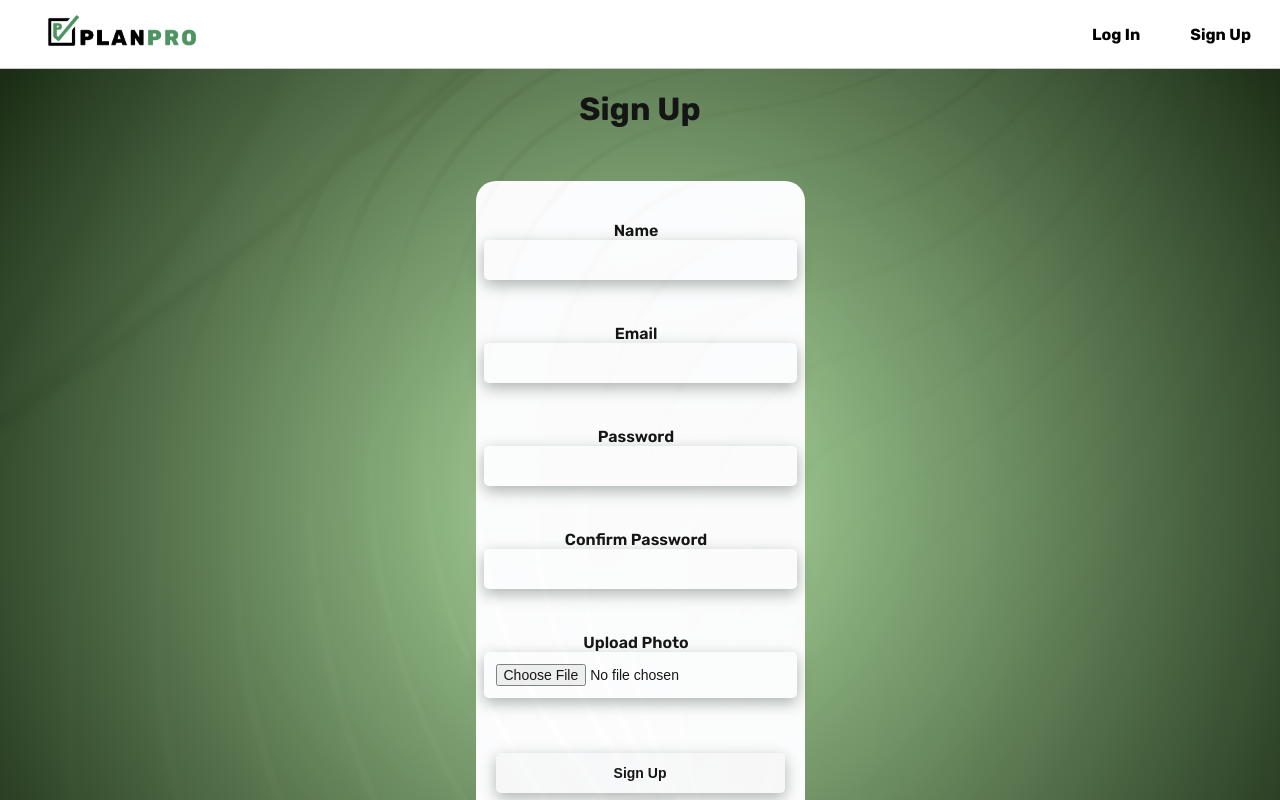
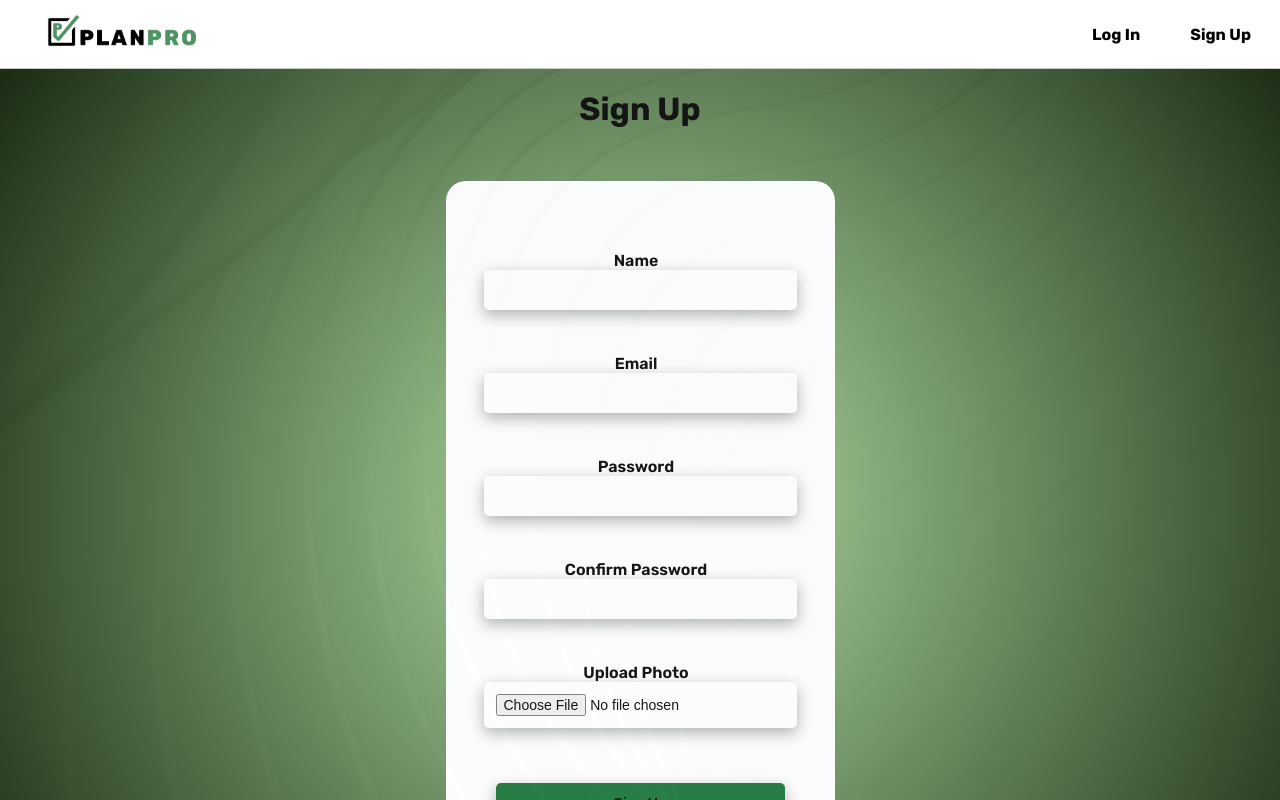
Before and after one commit to aafrieso/PlanPro-front-end, a React (Create React App) app: page /signup in a window 1280 px wide. Shown: the top 800 px of the page. Built offline with nearby package versions, Linux system fonts and the light colour scheme; no server answers.

Commit message:
updtae profile css again

```diff
--- a/src/pages/MyProfile/MyProfile.jsx
+++ b/src/pages/MyProfile/MyProfile.jsx
@@ -30,21 +30,21 @@ const MyProfile = () => {
 
   return (
     <main className={styles.container}>
-      <section className={styles.welcome}>
+      <section>
         <img src={profile.photo} alt="" />
         <h1>Welcome, {profile.name}</h1>
         <form
           // onSubmit={handleSubmit}
           className={styles.form}
         >
-          <h3 className={styles.list}>
+          <h3>
             Create goal list
           </h3>
           <input type="text" />
           <button> submit </button>
         </form>
         <ul>
-          <h2 className={styles.goal}>
+          <h2>
             My Goal Lists
           </h2 >
           {profile.goals.map(goal => (
--- a/src/pages/MyProfile/MyProfile.module.css
+++ b/src/pages/MyProfile/MyProfile.module.css
@@ -18,6 +18,7 @@
   width: 220px;
   height: 220px;
   object-fit: cover;
+  margin-top: 80px;
   margin-left: 12px;
   border-radius: 50%;
   border: 3px solid #ffffff;
@@ -25,17 +26,18 @@
 }
 
 .container button {
-  color: rgb(0, 0, 0);
+  color: rgb(255, 255, 255);
   font-weight: 600;
-  margin: 11px 0px 0px 0px;
-  width: 45%;
+  padding: 5px;
+  margin-left: 20px;
+  width: 10%;
+  border: none;
 }
 
+
 form {
-  display: flex;
-  flex-direction: column;
   background-color: rgb(255, 255, 255);
-  padding: 20px;
+  padding: 50px;
   border-radius: 20px;
   color: black;
   align-items: center;
@@ -43,11 +45,12 @@ form {
 
 .container h1 {
   margin-left: 20px;
+  margin-top: 20px;
 }
+
 
 .container {
   display: flex;
-  align-items: center;
   overflow: hidden;
   flex-direction: column;
   color: #000000;
@@ -55,3 +58,8 @@ form {
   align-self: center;
   margin-top: 100px;
 }
+
+button {
+  background-color: rgb(20, 113, 52);
+  color: #ffffff;
+}
```
Also changed, not shown: src/pages/Signup/Signup.module.css (line endings or trailing spaces).
